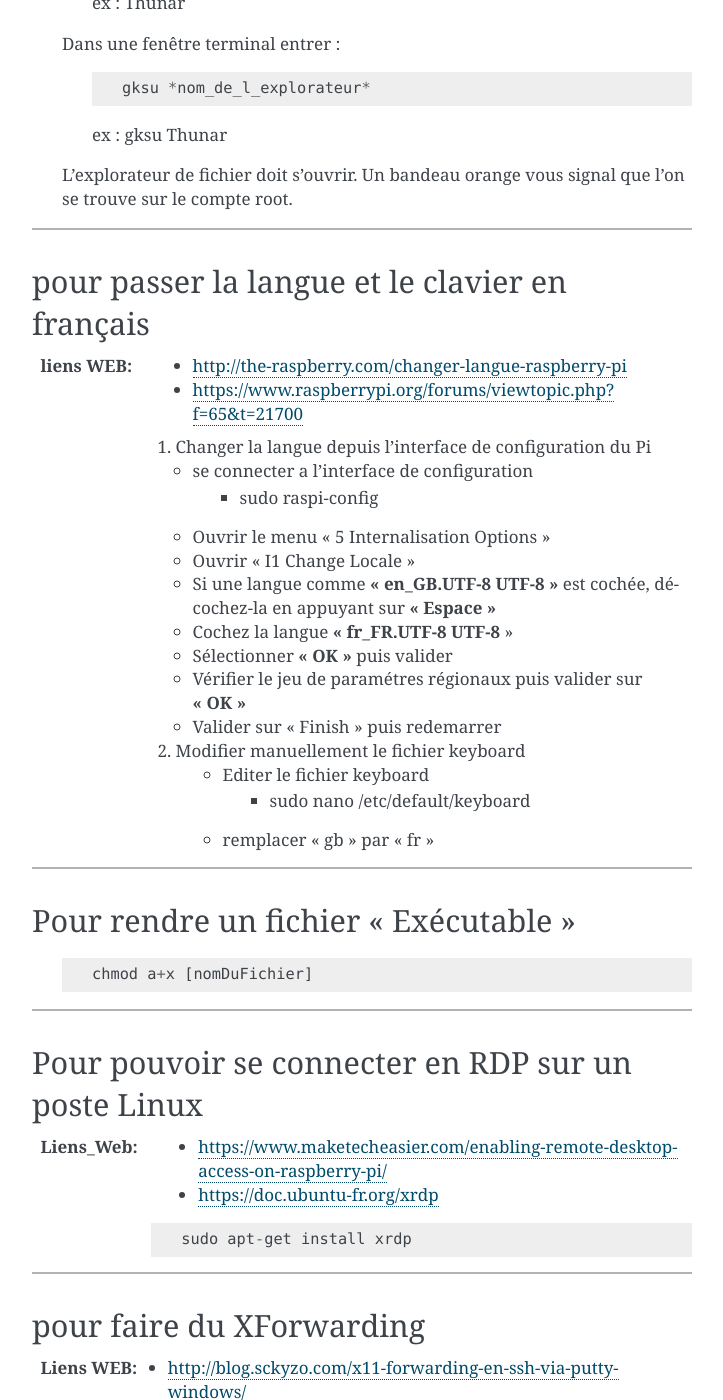
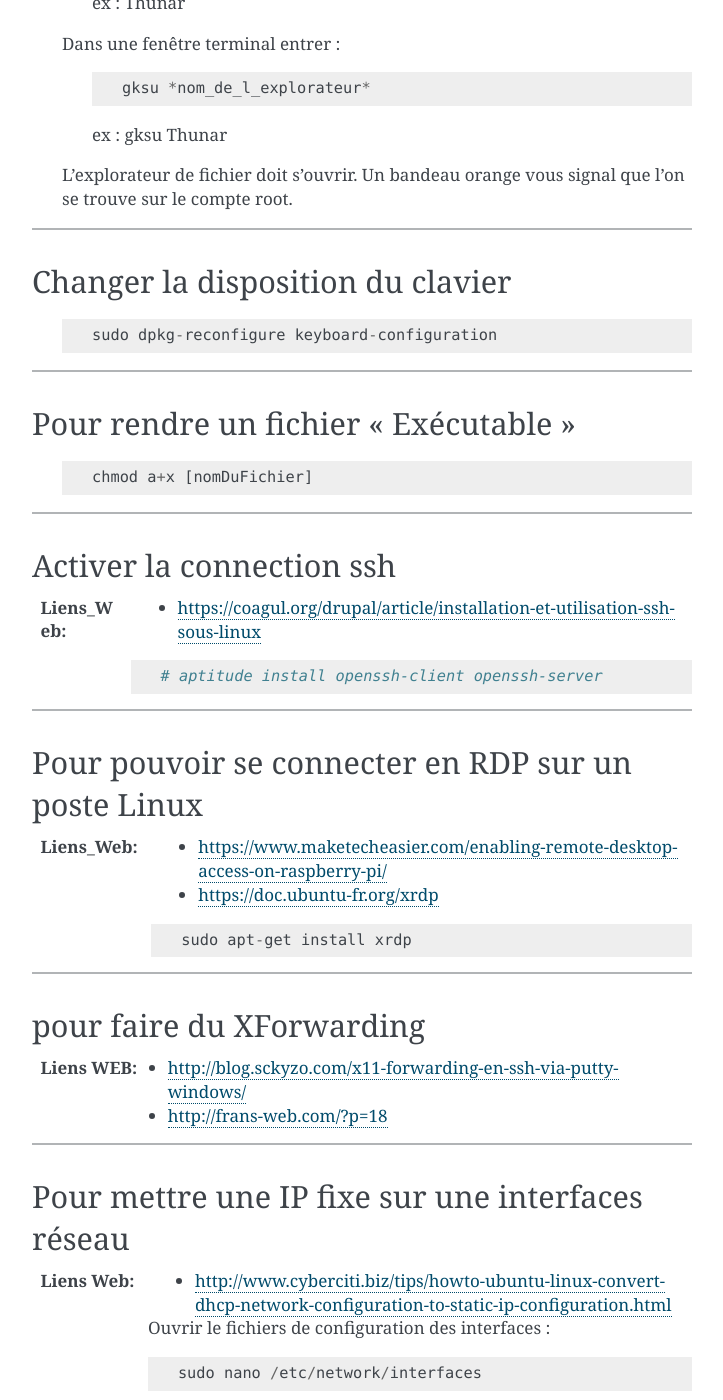
Before and after one commit to poltergeist42/JDM, a Sphinx documentation site: the page built from _1_userDoc/source/Linux.rst, in a window 1280 px wide and 1400 px high, scrolled down 4356 px. Shown: the whole window, without its empty margins (388-1111 px from the left). Built offline with Sphinx 7.4.7, drawn with Linux system fonts in a browser that asks for light colours; some of the changed text lies outside the part shown.

Commit message:
UP : Django, Docker, Linux, Powershell, Raspeberry et index

```diff
--- a/_1_userDoc/source/Linux.rst
+++ b/_1_userDoc/source/Linux.rst
@@ -229,33 +229,11 @@ Pour copier des fichiers en root depuis l'interface graphique
 
 ------------------------------------------------------------------------------------------
 
-pour passer la langue et le clavier en français
-===============================================
+Changer la disposition du clavier
+=================================
+    ::
 
-:liens WEB:
-            * http://the-raspberry.com/changer-langue-raspberry-pi
-            * https://www.raspberrypi.org/forums/viewtopic.php?f=65&t=21700
-
-        #.  Changer la langue depuis l'interface de configuration du Pi
-
-            * se connecter a l'interface de configuration
-                + sudo raspi-config
-
-            * Ouvrir le menu "5 Internalisation Options"
-            * Ouvrir "I1 Change Locale"
-            * Si une langue comme **"en_GB.UTF-8 UTF-8"** est cochée, décochez-la
-              en appuyant sur **"Espace"**
-            * Cochez la langue **"fr_FR.UTF-8 UTF-8**"
-            * Sélectionner **"OK"** puis valider
-            * Vérifier le jeu de paramétres régionaux puis valider sur **"OK"**
-            * Valider sur "Finish" puis redemarrer
-
-        #. Modifier manuellement le fichier keyboard
-
-            * Editer le fichier keyboard
-                + sudo nano /etc/default/keyboard
-
-            * remplacer "gb" par "fr"
+        sudo dpkg-reconfigure keyboard-configuration
 
 ------------------------------------------------------------------------------------------
 
@@ -264,6 +242,18 @@ Pour rendre un fichier "Exécutable"
     ::
 
             chmod a+x [nomDuFichier]
+
+------------------------------------------------------------------------------------------
+
+Activer la connection ssh
+=========================
+
+:Liens_Web:
+            * https://coagul.org/drupal/article/installation-et-utilisation-ssh-sous-linux
+
+    ::
+
+        # aptitude install openssh-client openssh-server
 
 ------------------------------------------------------------------------------------------
 
--- a/_1_userDoc/source/index.rst
+++ b/_1_userDoc/source/index.rst
@@ -14,6 +14,7 @@ Mon journal de manip
    Composants
    ComputerVision
    Django
+   Docker
    DocUtils_RST_Sphinx
    GIT
    HTML_CSS
@@ -23,6 +24,7 @@ Mon journal de manip
    Powershell
    Python
    Raspberry
+   Regex
    Soudure
    URLtheque
    VIM
```
Also changed, not shown: _1_userDoc/source/Django.rst (+0 -15 lines), _1_userDoc/source/Docker.rst (added, +36 -0 lines), _1_userDoc/source/Powershell.rst (+16 -1 lines), _1_userDoc/source/Raspberry.rst (+32 -0 lines), _1_userDoc/source/Regex.rst (added, +28 -0 lines).
